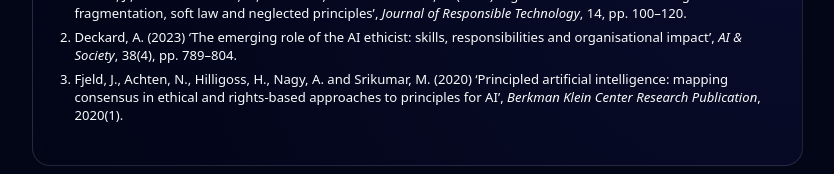
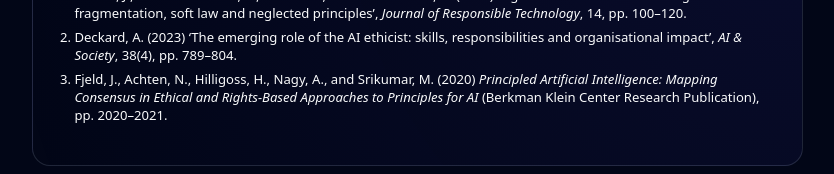
Before and after one commit to abdullahkrs/research-methods-eportfolio, a plain HTML site: page components/ethics-reflective-activity-1.html in a window 1280 px wide. Shown: the part 5833-6007 px from the top of the page, without its empty margins (367-1201 px from the left). Drawn offline with Linux system fonts and the light colour scheme.

Commit message:
Update ethics-reflective-activity-1.html

```diff
--- a/components/ethics-reflective-activity-1.html
+++ b/components/ethics-reflective-activity-1.html
@@ -728,13 +728,14 @@
               organisational impact’, <em>AI &amp; Society</em>, 38(4), pp. 789–804.
             </li>
             <li>
-              Fjeld, J., Achten, N., Hilligoss, H., Nagy, A. and Srikumar, M. (2020) ‘Principled artificial
-              intelligence: mapping consensus in ethical and rights-based approaches to principles for AI’,
-              <em>Berkman Klein Center Research Publication</em>, 2020(1).
+              Fjeld, J., Achten, N., Hilligoss, H., Nagy, A., and Srikumar, M. (2020) <em>Principled Artificial
+              Intelligence: Mapping Consensus in Ethical and Rights-Based Approaches to Principles for AI</em>
+              (Berkman Klein Center Research Publication), pp. 2020–2021.
             </li>
           </ol>
         </div>
       </section>
+
 
     </section>
   </div>
```
